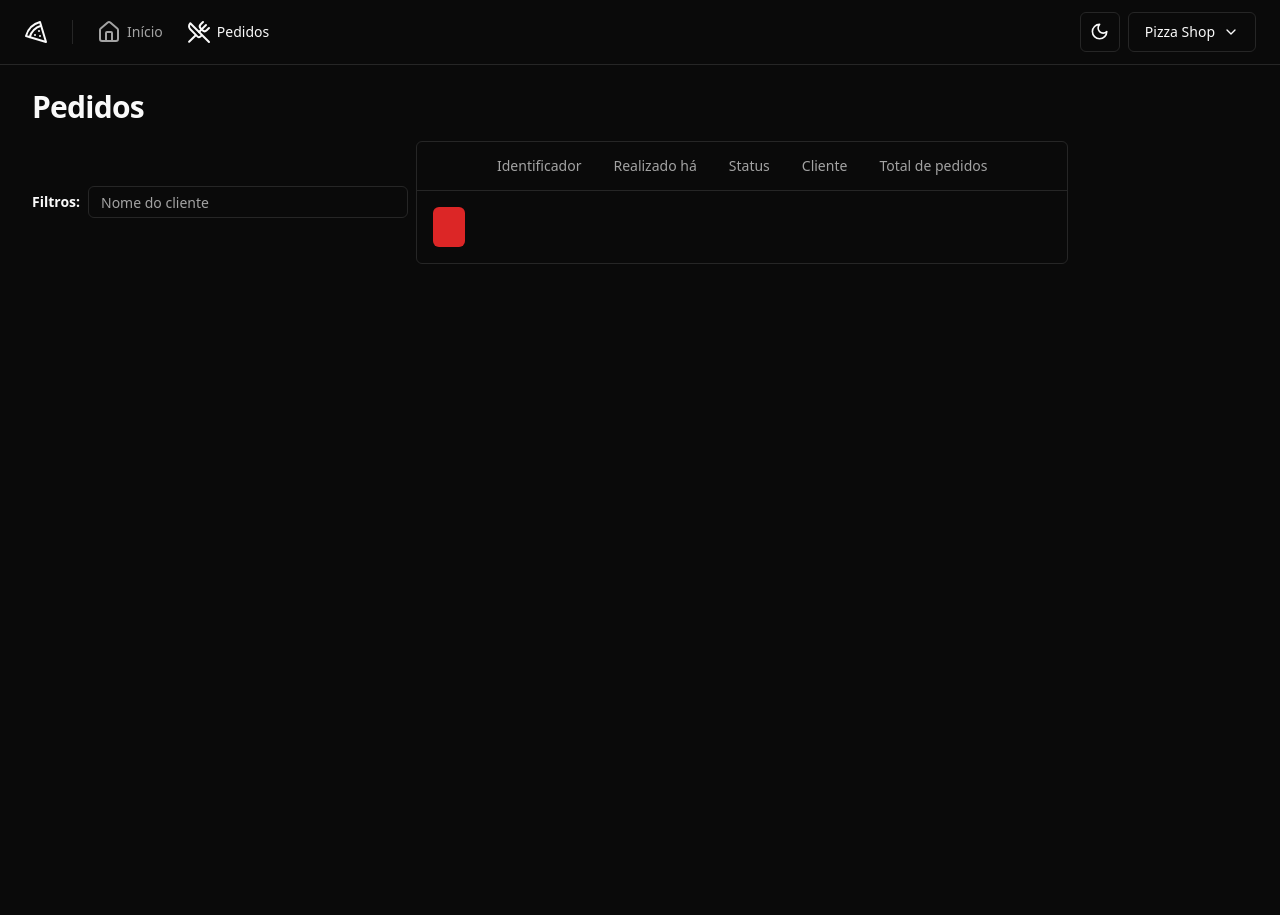
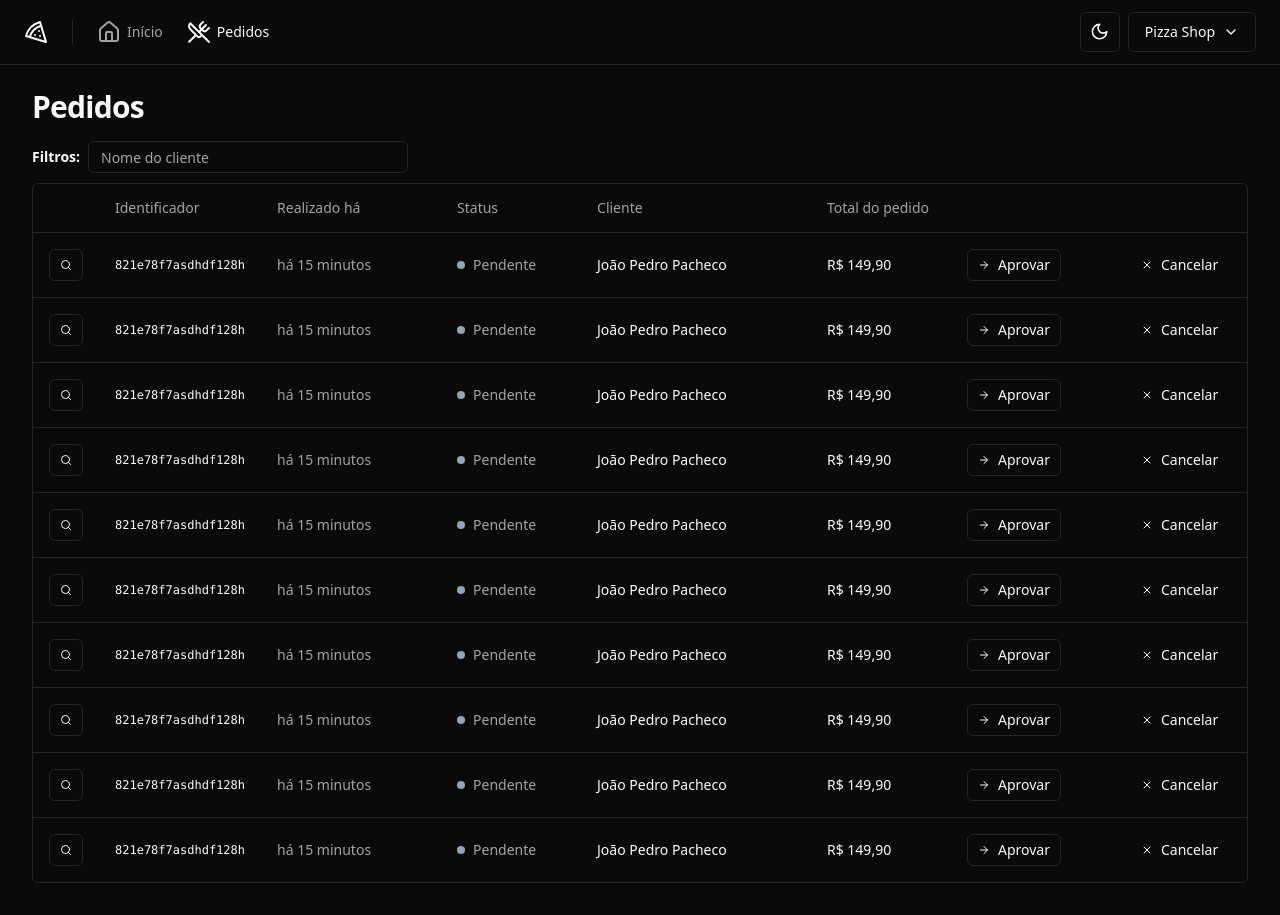
Before and after one commit to JoaoPaacheco/pizzashop-web, a React (Vite) app: page /orders in a window 1280 px wide. Before the commit the page ends 800 px from the top, so only its background shows below. Built offline with nearby package versions, Linux system fonts and the light colour scheme.

Commit message:
Página: Listagen de pedidos (completa)

```diff
--- a/src/components/ui/button.tsx
+++ b/src/components/ui/button.tsx
@@ -1,36 +1,37 @@
-import * as React from "react"
-import { Slot } from "@radix-ui/react-slot"
-import { cva, type VariantProps } from "class-variance-authority"
+import { Slot } from '@radix-ui/react-slot'
+import { cva, type VariantProps } from 'class-variance-authority'
+import * as React from 'react'
 
-import { cn } from "@/lib/utils"
+import { cn } from '@/lib/utils'
 
 const buttonVariants = cva(
-  "inline-flex items-center justify-center whitespace-nowrap rounded-md text-sm font-medium ring-offset-background transition-colors focus-visible:outline-none focus-visible:ring-2 focus-visible:ring-ring focus-visible:ring-offset-2 disabled:pointer-events-none disabled:opacity-50",
+  'inline-flex items-center justify-center whitespace-nowrap rounded-md text-sm font-medium ring-offset-background transition-colors focus-visible:outline-none focus-visible:ring-2 focus-visible:ring-ring focus-visible:ring-offset-2 disabled:pointer-events-none disabled:opacity-50',
   {
     variants: {
       variant: {
-        default: "bg-primary text-primary-foreground hover:bg-primary/90",
+        default: 'bg-primary text-primary-foreground hover:bg-primary/90',
         destructive:
-          "bg-destructive text-destructive-foreground hover:bg-destructive/90",
+          'bg-destructive text-destructive-foreground hover:bg-destructive/90',
         outline:
-          "border border-input bg-background hover:bg-accent hover:text-accent-foreground",
+          'border border-input bg-background hover:bg-accent hover:text-accent-foreground',
         secondary:
-          "bg-secondary text-secondary-foreground hover:bg-secondary/80",
-        ghost: "hover:bg-accent hover:text-accent-foreground",
-        link: "text-primary underline-offset-4 hover:underline",
+          'bg-secondary text-secondary-foreground hover:bg-secondary/80',
+        ghost: 'hover:bg-accent hover:text-accent-foreground',
+        link: 'text-primary underline-offset-4 hover:underline',
       },
       size: {
-        default: "h-10 px-4 py-2",
-        sm: "h-9 rounded-md px-3",
-        lg: "h-11 rounded-md px-8",
-        icon: "h-10 w-10",
+        default: 'h-10 px-4 py-2',
+        sm: 'h-9 rounded-md px-3',
+        xs: 'h-8 rounded-md px-2.5',
+        lg: 'h-11 rounded-md px-8',
+        icon: 'h-10 w-10',
       },
     },
     defaultVariants: {
-      variant: "default",
-      size: "default",
+      variant: 'default',
+      size: 'default',
     },
-  }
+  },
 )
 
 export interface ButtonProps
@@ -41,7 +42,7 @@ export interface ButtonProps
 
 const Button = React.forwardRef<HTMLButtonElement, ButtonProps>(
   ({ className, variant, size, asChild = false, ...props }, ref) => {
-    const Comp = asChild ? Slot : "button"
+    const Comp = asChild ? Slot : 'button'
     return (
       <Comp
         className={cn(buttonVariants({ variant, size, className }))}
@@ -49,8 +50,8 @@ const Button = React.forwardRef<HTMLButtonElement, ButtonProps>(
         {...props}
       />
     )
-  }
+  },
 )
-Button.displayName = "Button"
+Button.displayName = 'Button'
 
 export { Button, buttonVariants }
--- a/src/pages/app/orders/orders.tsx
+++ b/src/pages/app/orders/orders.tsx
@@ -1,3 +1,4 @@
+import { ArrowRight, Search, X } from 'lucide-react'
 import { Helmet } from 'react-helmet-async'
 
 import { Button } from '@/components/ui/button'
@@ -22,38 +23,68 @@ export function Orders() {
         <form action="" className="flex items-center gap-2">
           <span className="text-sm font-semibold">Filtros:</span>
           <Input placeholder="Nome do cliente" className="h-8 w-[320px]" />
+        </form>
 
         <div className="rounded-md border">
           <Table>
             <TableHeader>
               <TableRow>
-                  <TableHead></TableHead>
-                  <TableHead>Identificador</TableHead>
-                  <TableHead>Realizado há</TableHead>
-                  <TableHead>Status</TableHead>
+                <TableHead className="w-[64px]"></TableHead>
+                <TableHead className="w-[140px]">Identificador</TableHead>
+                <TableHead className="w-[180px]">Realizado há</TableHead>
+                <TableHead className="w-[140px]">Status</TableHead>
                 <TableHead>Cliente</TableHead>
-                  <TableHead>Total de pedidos</TableHead>
-                  <TableHead></TableHead>
-                  <TableHead></TableHead>
+                <TableHead className="w-[140px]">Total do pedido</TableHead>
+                <TableHead className="w-[164px]"></TableHead>
+                <TableHead className="w-[132px]"></TableHead>
               </TableRow>
             </TableHeader>
             <TableBody>
-                <TableRow>
+              {Array.from({ length: 10 }).map((_, i) => {
+                return (
+                  <TableRow key={i}>
                     <TableCell>
-                    <Button></Button>
+                      <Button variant="outline" size="xs">
+                        <Search className="h-3 w-3" />
+                        <span className="sr-only">Detalhes do pedido</span>
+                      </Button>
                     </TableCell>
-                  <TableCell></TableCell>
-                  <TableCell></TableCell>
-                  <TableCell></TableCell>
-                  <TableCell></TableCell>
-                  <TableCell></TableCell>
-                  <TableCell></TableCell>
-                  <TableCell></TableCell>
+                    <TableCell className="font-mono text-xs font-medium">
+                      821e78f7asdhdf128h
+                    </TableCell>
+                    <TableCell className="text-muted-foreground">
+                      há 15 minutos
+                    </TableCell>
+                    <TableCell>
+                      <div className="flex items-center gap-2">
+                        <span className="h-2 w-2 rounded-full bg-slate-400" />
+                        <span className="font-medium text-muted-foreground">
+                          Pendente
+                        </span>
+                      </div>
+                    </TableCell>
+                    <TableCell className="font-medium">
+                      João Pedro Pacheco
+                    </TableCell>
+                    <TableCell className="font-medium">R$ 149,90</TableCell>
+                    <TableCell>
+                      <Button variant="outline" size="xs">
+                        <ArrowRight className="mr-2 h-3 w-3" />
+                        Aprovar
+                      </Button>
+                    </TableCell>
+                    <TableCell>
+                      <Button variant="ghost" size="xs">
+                        <X className="mr-2 h-3 w-3" />
+                        Cancelar
+                      </Button>
+                    </TableCell>
                   </TableRow>
+                )
+              })}
             </TableBody>
           </Table>
         </div>
-        </form>
       </div>
     </>
   )
```
Lines whose indentation alone changed are shown as unchanged.
